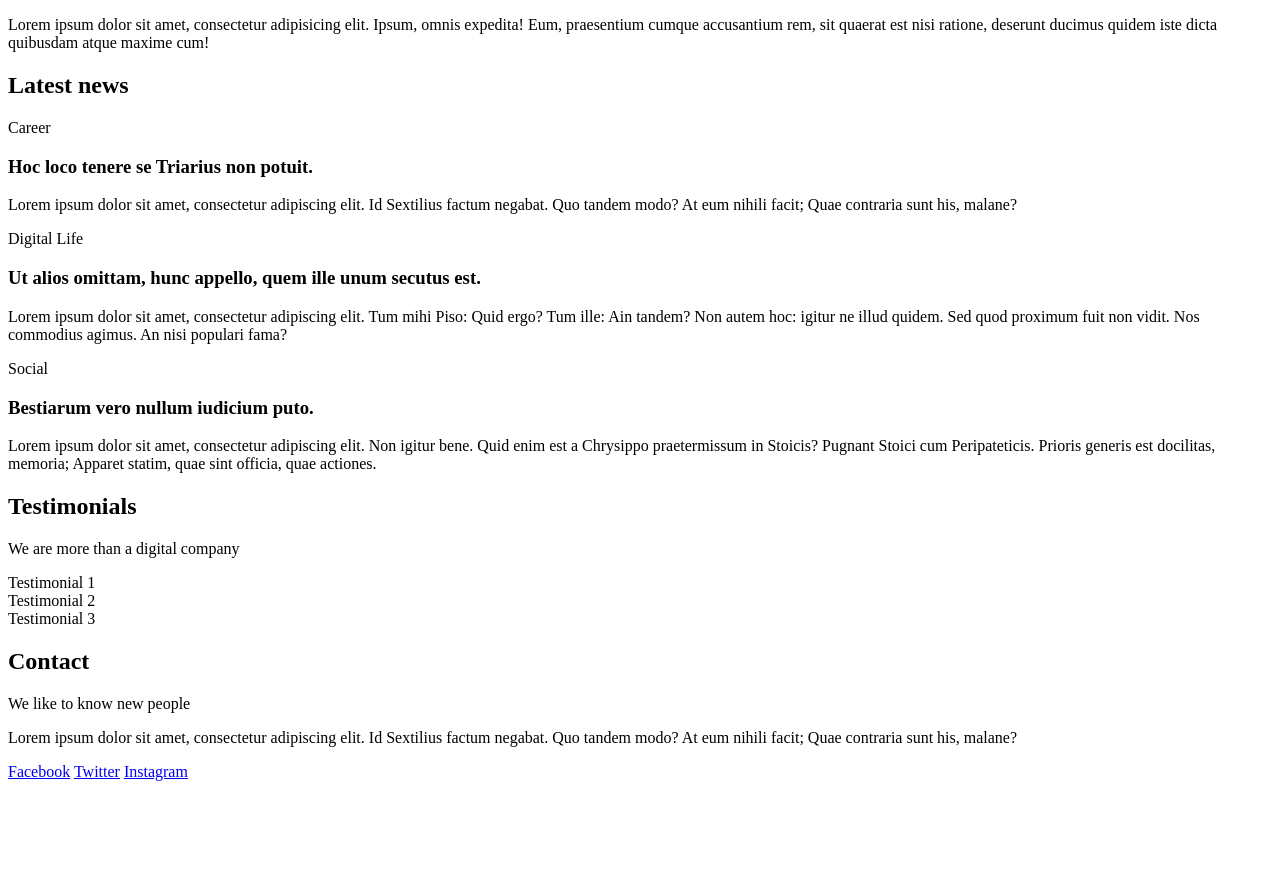
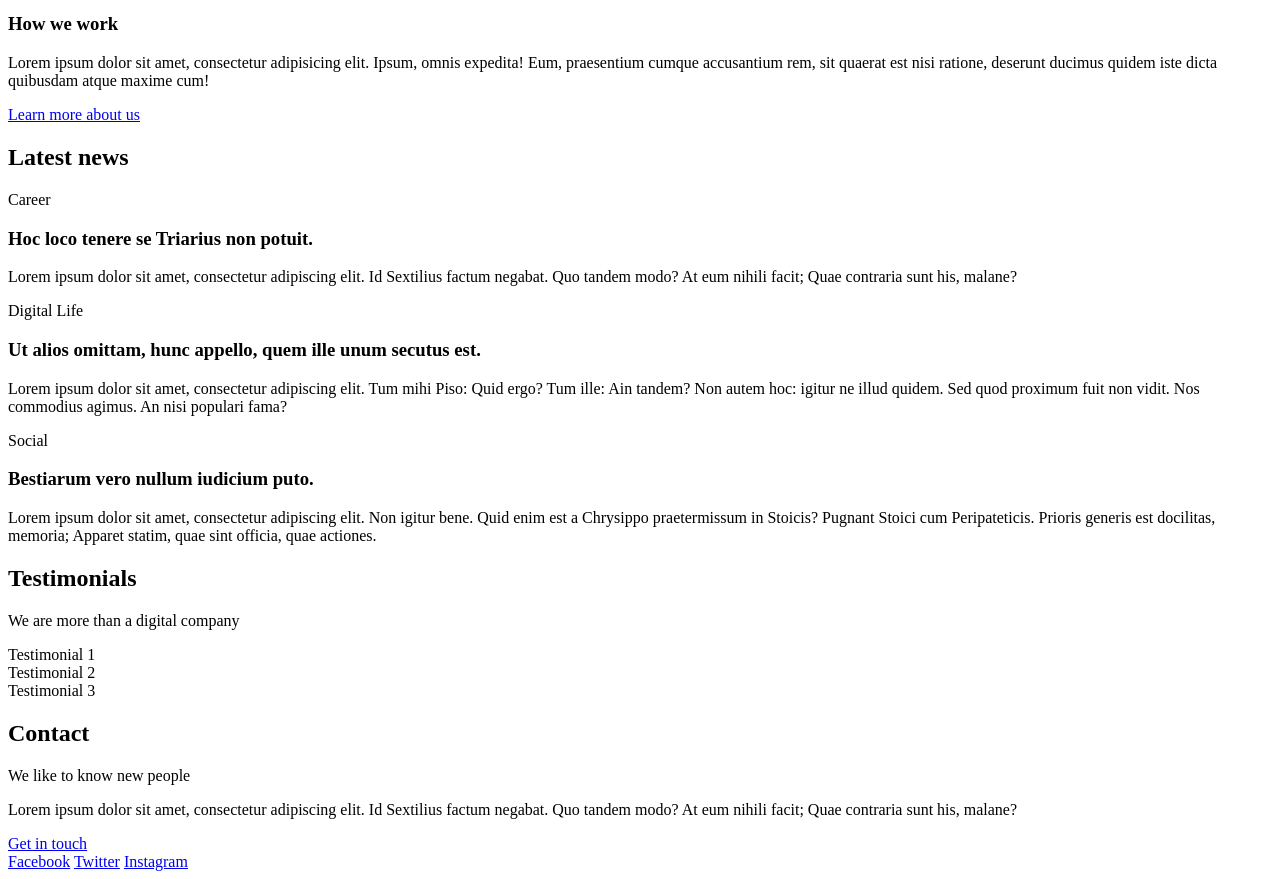
Before and after one commit to MBall0u/atlas-web_front_end, a plain HTML site: page html_advanced/21-index.html in a window 1280 px wide. Shown: the part 1006-1885 px from the top of the page. Before the commit the page ends 1795 px from the top, so only its background shows below. Drawn offline with Linux system fonts and the light colour scheme.

Commit message:
M - 4:30 PM - made the file 22-index

```diff
--- a/html_advanced/21-index.html
+++ b/html_advanced/21-index.html
@@ -35,6 +35,7 @@
         <section>
             <div>
                 <h2>We help you build your brand!</h2>
+                <a href="#">Get started</a>
             </div>
         </section>
         <!-- Services section -->
@@ -95,6 +96,7 @@
                         Lorem ipsum dolor sit amet, consectetur adipisicing elit. Ipsum, omnis expedita! Eum, praesentium cumque accusantium rem, sit quaerat est nisi ratione, deserunt ducimus quidem iste dicta quibusdam atque maxime cum!
                     </p>
                 </div>
+                <a href="about.html">Learn more about us</a>
             </div>
         </section>
         <!-- Latest news section -->
@@ -154,6 +156,7 @@
                         Lorem ipsum dolor sit amet, consectetur adipiscing elit. Id Sextilius factum negabat. Quo tandem modo? At eum nihili facit; Quae contraria sunt his, malane?
                     </p>
                 </div>
+                <a href="contact.html">Get in touch</a>
             </div>
         </section>
     </main>
```
